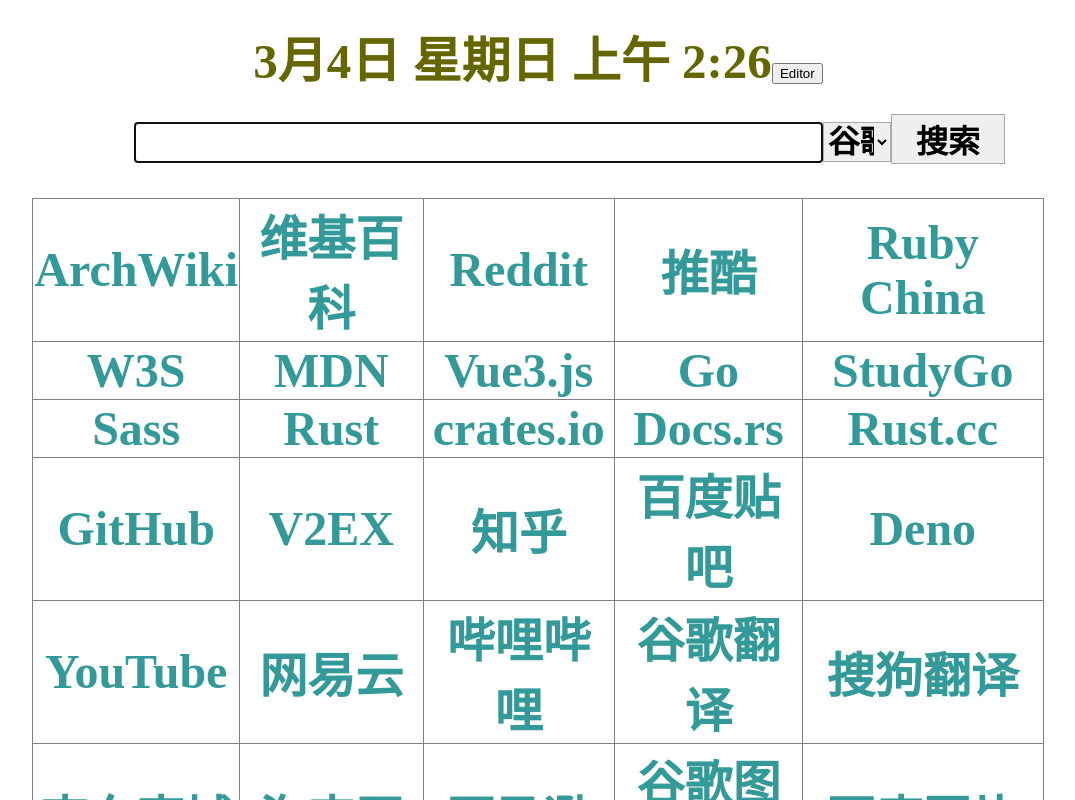
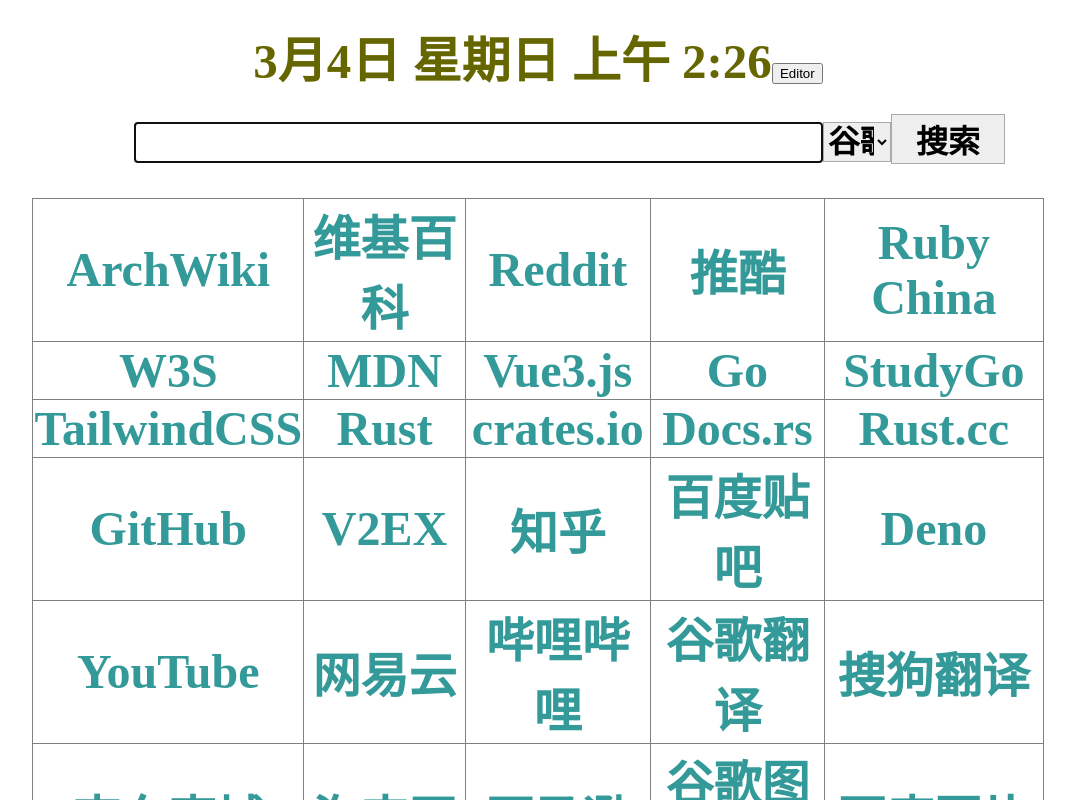
Before and after one commit to biluohc/Origin, a Vue app: page /#/ in a window 1280 px wide. Shown: the top 800 px of the page, without its empty margins (102-1177 px from the left). Built offline with nearby package versions, Linux system fonts and the light colour scheme.

Commit message:
Update store.js

```diff
--- a/src/store.js
+++ b/src/store.js
@@ -44,8 +44,8 @@
       "url": "https://studygolang.com/",
     },
     {
-      "name": "Sass",
-      "url": "https://www.sass.hk/",
+      "name": "TailwindCSS",
+      "url": "http://tailwind.wyz.xyz/",
     },
     {
       "name": "Rust",
```
